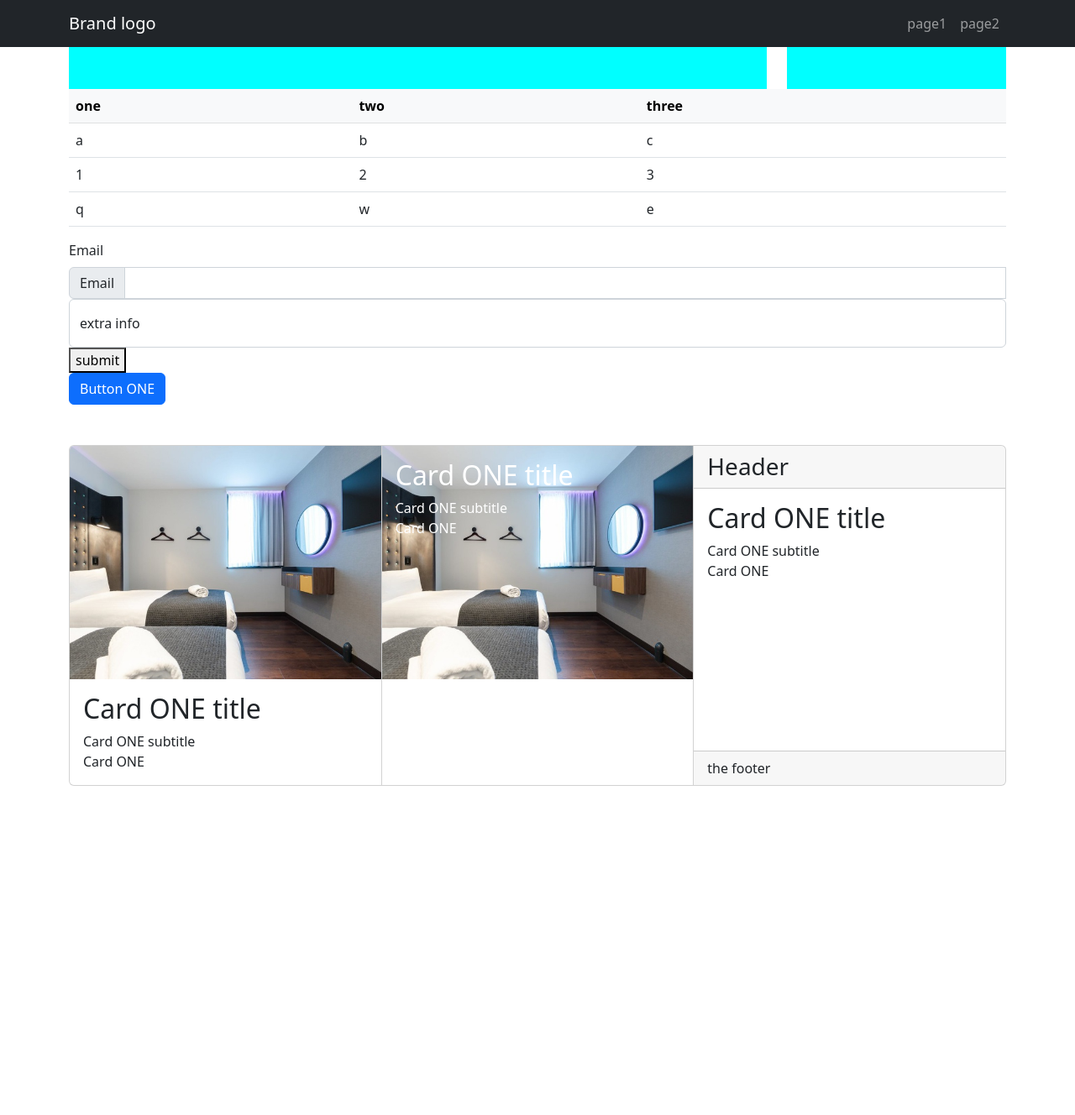
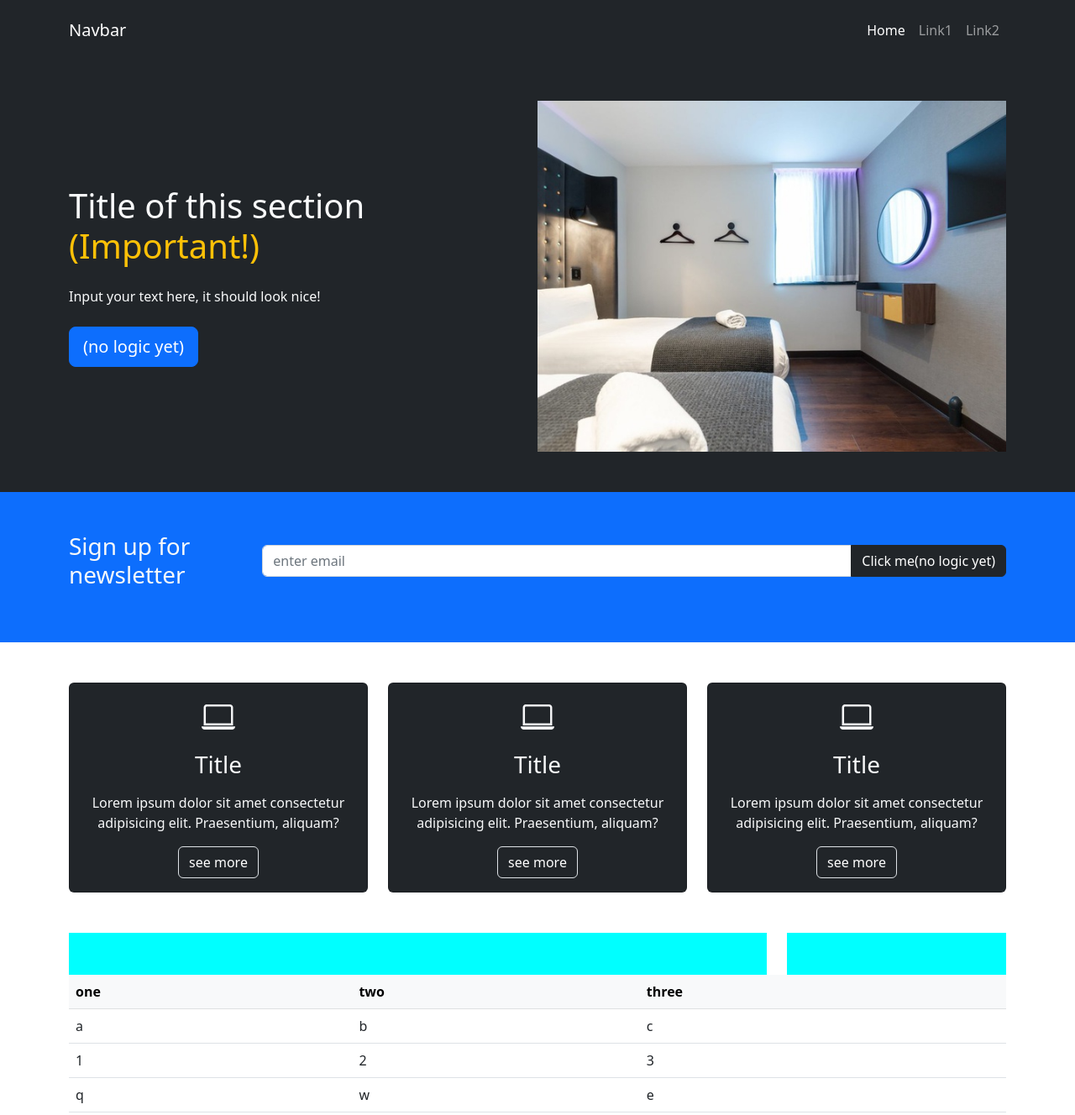
Before and after one commit to RN255/bootstrap-one, a plain HTML site: page index.html in a window 1280 px wide. Shown: the top 1328 px of the page at 84% size. Before the commit the page ends 984 px from the top, so only its background shows below. Drawn offline with nearby package versions, Linux system fonts and the light colour scheme.

Commit message:
added features to front page

```diff
--- a/index.html
+++ b/index.html
@@ -11,32 +11,145 @@
       integrity="sha384-rbsA2VBKQhggwzxH7pPCaAqO46MgnOM80zW1RWuH61DGLwZJEdK2Kadq2F9CUG65"
       crossorigin="anonymous"
     />
+    <link
+      rel="stylesheet"
+      href="https://cdn.jsdelivr.net/npm/bootstrap-icons@1.3.0/font/bootstrap-icons.css"
+    />
     <link rel="stylesheet" href="styles.css" />
   </head>
   <body>
-    <div class="navbar navbar-expand-md navbar-dark bg-dark">
+    <!-- navbar  -->
+    <nav class="navbar navbar-expand-lg bg-dark navbar-dark py-3">
       <div class="container">
-        <a href="#" class="navbar-brand">Brand logo</a>
+        <a class="navbar-brand" href="#">Navbar</a>
         <button
           class="navbar-toggler"
+          type="button"
           data-bs-toggle="collapse"
-          data-bs-target="#nav"
-          aria-controls="nav"
+          data-bs-target="#navmenu"
         >
           <span class="navbar-toggler-icon"></span>
         </button>
-        <div class="collapse navbar-collapse" id="nav">
-          <ul class="nav navbar-nav ms-auto">
+        <div class="collapse navbar-collapse" id="navmenu">
+          <ul class="navbar-nav ms-auto mb-2 mb-lg-0">
             <li class="nav-item">
-              <a href="#" class="nav-link">page1</a>
+              <a class="nav-link active" href="#">Home</a>
             </li>
             <li class="nav-item">
-              <a href="#" class="nav-link">page2</a>
+              <a class="nav-link" href="#">Link1</a>
+            </li>
+            <li class="nav-item">
+              <a class="nav-link" href="#">Link2</a>
             </li>
           </ul>
         </div>
       </div>
-    </div>
+    </nav>
+
+    <!-- intro item  -->
+
+    <section class="bg-dark text-light p-5 text-center text-sm-start">
+      <div class="container">
+        <div class="d-sm-flex align-items-center">
+          <div>
+            <h1>
+              Title of this section
+              <span class="text-warning">(Important!)</span>
+            </h1>
+            <p class="my-4 pe-3">Input your text here, it should look nice!</p>
+
+            <button class="btn btn-primary btn-lg">(no logic yet)</button>
+          </div>
+          <img
+            src="images\hotelTwo.jpg"
+            alt="hotel room"
+            class="img-fluid w-50 d-none d-sm-block"
+          />
+        </div>
+      </div>
+    </section>
+
+    <!-- newsletter  -->
+
+    <section class="bg-primary text-light p-5">
+      <div class="container">
+        <div class="d-md-flex justify-content-between align-items-center">
+          <h3 class="mb-3 md-md-0 text-center text-md-start">
+            Sign up for newsletter
+          </h3>
+          <div class="input-group mb-3">
+            <input
+              type="email"
+              class="form-control"
+              placeholder="enter email"
+              aria-label="Recipient's username"
+              aria-describedby="button-addon2"
+            />
+            <button class="btn btn-dark" type="button" id="button-addon2">
+              Click me(no logic yet)
+            </button>
+          </div>
+        </div>
+      </div>
+    </section>
+
+    <!-- boxes -->
+
+    <section class="p-5">
+      <div class="container">
+        <div class="row text-center">
+          <div class="col-md">
+            <div class="card bg-dark text-light">
+              <div class="card-body text-center">
+                <h1 class="mb-3">
+                  <i class="bi bi-laptop"></i>
+                </h1>
+                <h3 class="card-title mb-3">Title</h3>
+                <p>
+                  Lorem ipsum dolor sit amet consectetur adipisicing elit.
+                  Praesentium, aliquam?
+                </p>
+                <a href="#" class="btn btn-dark border">see more</a>
+              </div>
+            </div>
+          </div>
+          <div class="col-md">
+            <div class="card bg-dark text-light">
+              <div class="card-body text-center">
+                <h1 class="mb-3">
+                  <i class="bi bi-laptop"></i>
+                </h1>
+                <h3 class="card-title mb-3">Title</h3>
+                <p>
+                  Lorem ipsum dolor sit amet consectetur adipisicing elit.
+                  Praesentium, aliquam?
+                </p>
+                <a href="#" class="btn btn-dark border">see more</a>
+              </div>
+            </div>
+          </div>
+          <div class="col-md">
+            <div class="card bg-dark text-light">
+              <div class="card-body text-center">
+                <h1 class="mb-3">
+                  <i class="bi bi-laptop"></i>
+                </h1>
+                <h3 class="card-title mb-3">Title</h3>
+                <p>
+                  Lorem ipsum dolor sit amet consectetur adipisicing elit.
+                  Praesentium, aliquam?
+                </p>
+                <a href="#" class="btn btn-dark border">see more</a>
+              </div>
+            </div>
+          </div>
+        </div>
+      </div>
+    </section>
+
+    <!-- you are here at 39 minutes....  -->
+
+    <!-- old stuff  -->
 
     <div class="container">
       <div class="row">
```
